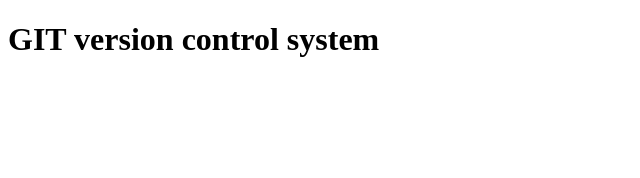
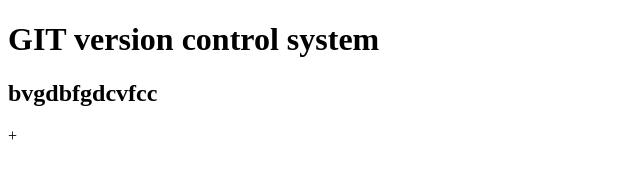
Before and after one commit to feridhuseynov700/test, a plain HTML site: page index.html in a window 1280 px wide. Shown: the whole page, without its empty margins (0-640 px from the left). Drawn offline with Linux system fonts and the light colour scheme.

Commit message:
second commit

```diff
--- a/index.html
+++ b/index.html
@@ -7,5 +7,6 @@
 </head>
 <body>
     <h1>GIT version control system</h1>
+    <h2>bvgdbfgdcvfcc</h2>
 </body>
-</html>
+</html>+
```
